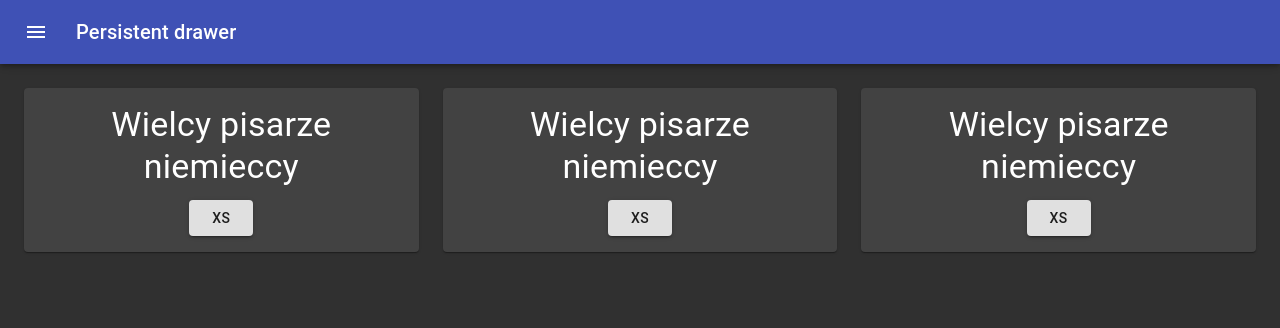
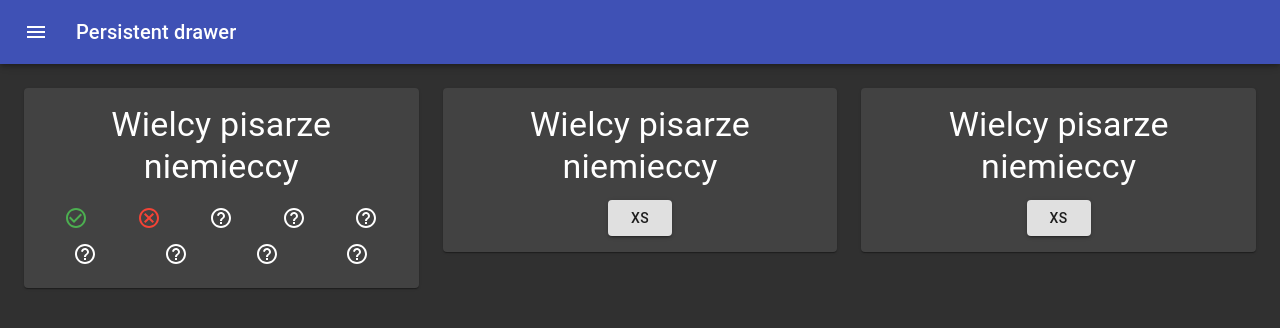
Before and after one commit to reardek/old-slovaks, a React (Create React App) app: page /questions in a window 1280 px wide. Shown: the top 328 px of the page. Built offline with nearby package versions, Linux system fonts and the light colour scheme; the HTML template or start-up script is replaced by a standard one.

Commit message:
experimets with buttons

```diff
--- a/src/containers/AppBar.tsx
+++ b/src/containers/AppBar.tsx
@@ -210,6 +210,9 @@ export default function PersistentDrawerLeft() {
                 Nulla posuere sollicitudin aliquam ultrices sagittis orci a.
               </Typography>
             </Route>
+            <Route path="/question1">
+              <Typography paragraph>To jest pytanie</Typography>
+            </Route>
           </Switch>
         </main>
       </Router>
--- a/src/containers/QuestionsTab.tsx
+++ b/src/containers/QuestionsTab.tsx
@@ -1,23 +1,19 @@
 import React from "react";
+import { Link } from "react-router-dom";
 import { makeStyles, Theme } from "@material-ui/core/styles";
 import Paper from "@material-ui/core/Paper";
 import Typography from "@material-ui/core/Typography";
 import { Button, Grid } from "@material-ui/core";
-
-interface TabPanelProps {
-  children?: React.ReactNode;
-  index: any;
-  value: any;
-}
-
-interface LinkTabProps {
-  label?: string;
-  href?: string;
-}
+import CheckCircleOutlineIcon from "@material-ui/icons/CheckCircleOutline";
+import CancelOutlinedIcon from "@material-ui/icons/CancelOutlined";
+import HelpOutlineRoundedIcon from "@material-ui/icons/HelpOutlineRounded";
+import green from "@material-ui/core/colors/green";
+import red from "@material-ui/core/colors/red";
 
 const useStyles = makeStyles((theme: Theme) => ({
   root: {
     flexGrow: 1,
+    display: "block",
   },
   paper: {
     padding: theme.spacing(2),
@@ -37,7 +33,53 @@ export default function QuestionsTab() {
             <Typography variant="h4" gutterBottom color="textPrimary">
               Wielcy pisarze niemieccy
             </Typography>
-            <Button variant="contained">xs</Button>
+            <Grid container>
+              <Grid item xs>
+                <Link to="/question1" component={Button}>
+                  <CheckCircleOutlineIcon style={{ color: green[500] }} />
+                </Link>
+              </Grid>
+              <Grid item xs>
+                <Button>
+                  <CancelOutlinedIcon style={{ color: red[500] }} />
+                </Button>
+              </Grid>
+              <Grid item xs>
+                <Button>
+                  <HelpOutlineRoundedIcon color="inherit" />
+                </Button>
+              </Grid>
+              <Grid item xs>
+                <Button>
+                  <HelpOutlineRoundedIcon color="inherit" />
+                </Button>
+              </Grid>
+              <Grid item xs>
+                <Button>
+                  <HelpOutlineRoundedIcon color="inherit" />
+                </Button>
+              </Grid>
+              <Grid item xs>
+                <Button>
+                  <HelpOutlineRoundedIcon color="inherit" />
+                </Button>
+              </Grid>
+              <Grid item xs>
+                <Button>
+                  <HelpOutlineRoundedIcon color="inherit" />
+                </Button>
+              </Grid>
+              <Grid item xs>
+                <Button>
+                  <HelpOutlineRoundedIcon color="inherit" />
+                </Button>
+              </Grid>
+              <Grid item xs>
+                <Button>
+                  <HelpOutlineRoundedIcon color="inherit" />
+                </Button>
+              </Grid>
+            </Grid>
           </Paper>
         </Grid>
         <Grid item xs>
```
